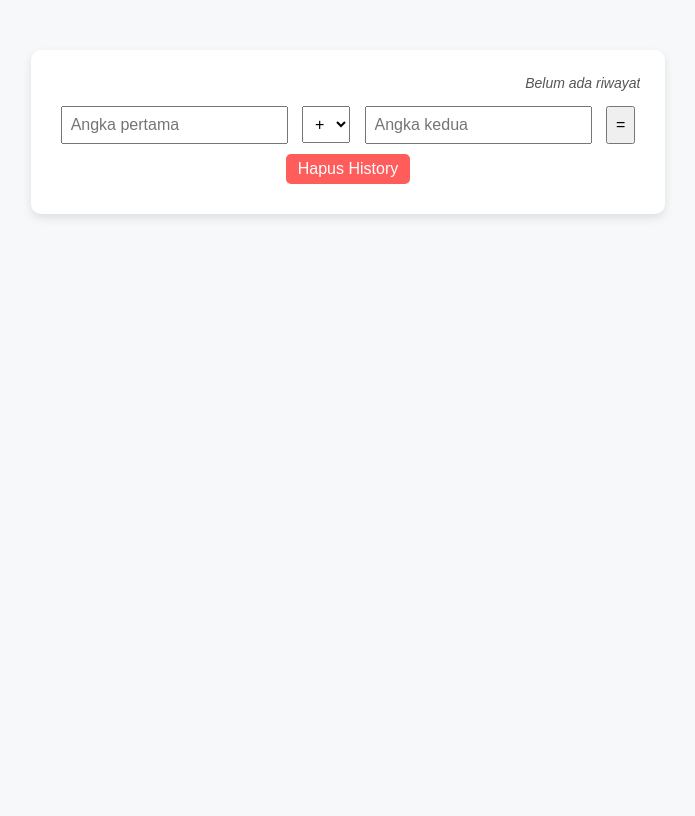
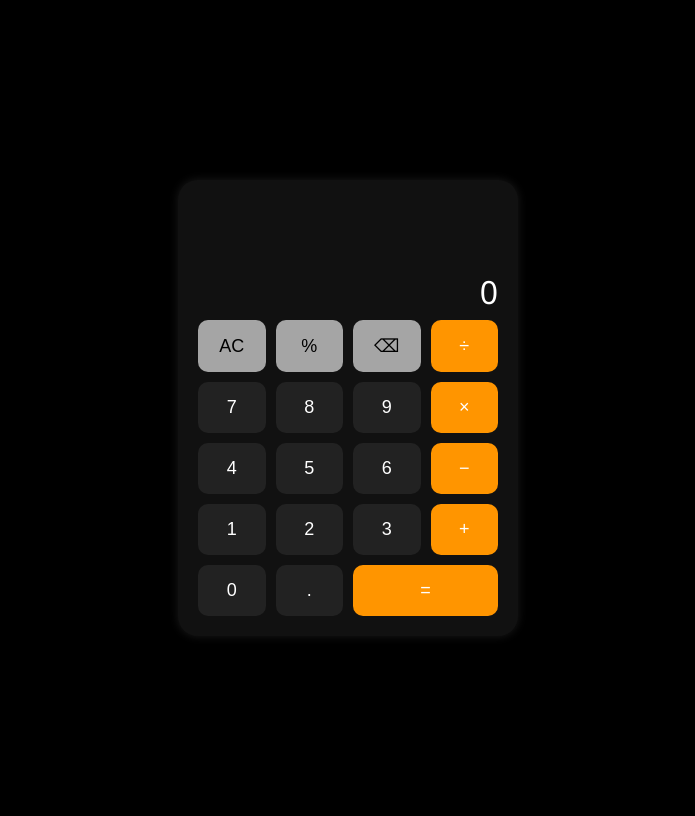
Before and after one commit to kacangBIASA/flask-kalkulator, a Flask app: page / in a window 1280 px wide. Shown: the whole page, without its empty margins (292-987 px from the left). Before the commit the page ends 218 px from the top, so only its background shows below. Run offline with Flask 2, Linux system fonts and the light colour scheme.

Commit message:
update kalkulator

```diff
--- a/app.py
+++ b/app.py
@@ -1,53 +1,35 @@
-from flask import Flask, render_template, request, session
+from flask import Flask, render_template, request, session, jsonify
 from datetime import timedelta
+import math
 
 app = Flask(__name__)
 app.secret_key = "ridho_secret_key"
 app.permanent_session_lifetime = timedelta(minutes=10)
 
-@app.route('/', methods=['GET', 'POST'])
+@app.route('/')
 def index():
     if "history" not in session:
         session["history"] = []
+    return render_template('index.html', history=session["history"])
 
-    result = None
-    error = None
+@app.route('/calculate', methods=['POST'])
+def calculate():
+    expression = request.json.get('expression', '')
+    try:
+        # evaluasi ekspresi dengan aman
+        result = eval(expression, {"__builtins__": None}, {"math": math})
+        calc_str = f"{expression} = {round(result, 3)}"
+        history = session.get("history", [])
+        history.insert(0, calc_str)
+        session["history"] = history
+        return jsonify(success=True, result=result, history=history)
+    except Exception:
+        return jsonify(success=False, error="Ekspresi tidak valid!")
 
-    if request.method == 'POST':
-        try:
-            num1 = float(request.form['num1'])
-            num2 = float(request.form['num2'])
-            operator = request.form['operator']
-
-            if operator == '+':
-                result = num1 + num2
-            elif operator == '-':
-                result = num1 - num2
-            elif operator == '*':
-                result = num1 * num2
-            elif operator == '/':
-                if num2 == 0:
-                    error = "Tidak bisa membagi dengan nol!"
-                else:
-                    result = num1 / num2
-            else:
-                error = "Operator tidak valid!"
-
-            if error is None:
-                # Simpan ke history
-                calc_str = f"{num1} {operator} {num2} = {round(result, 3)}"
-                history = session["history"]
-                history.insert(0, calc_str)  # tampilkan dari yang terbaru
-                session["history"] = history
-        except ValueError:
-            error = "Masukkan angka yang valid!"
-
-    return render_template('index.html', result=result, error=error, history=session["history"])
-
-@app.route('/clear')
+@app.route('/clear', methods=['POST'])
 def clear():
     session.pop("history", None)
-    return render_template('index.html', result=None, error=None, history=[])
+    return jsonify(success=True)
 
 if __name__ == '__main__':
     app.run(host='0.0.0.0', port=5000)
--- a/templates/index.html
+++ b/templates/index.html
@@ -2,89 +2,156 @@
 <html lang="id">
 <head>
     <meta charset="UTF-8">
-    <title>Kalkulator Flask dengan History</title>
+    <title>Kalkulator Flask</title>
     <style>
         body {
-            font-family: Arial, sans-serif;
-            text-align: center;
-            background: #f7f8fa;
-            margin-top: 50px;
+            background-color: #000;
+            color: #fff;
+            font-family: "Segoe UI", sans-serif;
+            display: flex;
+            justify-content: center;
+            align-items: center;
+            height: 100vh;
         }
-        .container {
-            display: inline-block;
-            background: white;
-            padding: 25px;
-            border-radius: 10px;
-            box-shadow: 0 4px 10px rgba(0,0,0,0.1);
+        .calc {
+            background-color: #111;
+            padding: 20px;
+            border-radius: 20px;
+            width: 300px;
+            box-shadow: 0 0 10px rgba(255,255,255,0.1);
         }
         .history {
             text-align: right;
+            color: #aaa;
             font-size: 14px;
-            color: #555;
+            min-height: 60px;
             margin-bottom: 10px;
-            max-height: 100px;
             overflow-y: auto;
         }
-        .result {
-            font-weight: bold;
-            color: #0078D7;
-            margin-top: 10px;
+        .display {
+            text-align: right;
+            font-size: 32px;
+            margin-bottom: 10px;
+            color: white;
+            height: 40px;
         }
-        .error {
-            color: red;
+        .buttons {
+            display: grid;
+            grid-template-columns: repeat(4, 1fr);
+            gap: 10px;
         }
-        input, select, button {
-            margin: 5px;
-            padding: 8px;
-            font-size: 16px;
+        button {
+            background-color: #222;
+            color: white;
+            border: none;
+            border-radius: 10px;
+            font-size: 18px;
+            padding: 15px;
+            cursor: pointer;
         }
-        .clear {
-            background-color: #ff5c5c;
-            border: none;
-            color: white;
-            border-radius: 5px;
-            padding: 6px 12px;
+        button:active {
+            background-color: #333;
         }
-        .clear:hover {
-            background-color: #e04c4c;
+        .orange {
+            background-color: #ff9500;
+        }
+        .orange:active {
+            background-color: #e58c00;
+        }
+        .gray {
+            background-color: #a5a5a5;
+            color: black;
         }
     </style>
 </head>
 <body>
-    <div class="container">
-        <div class="history">
-            {% if history %}
-                {% for item in history %}
-                    <div>{{ item }}</div>
-                {% endfor %}
-            {% else %}
-                <div><i>Belum ada riwayat</i></div>
-            {% endif %}
+    <div class="calc">
+        <div class="history" id="history">
+            {% for h in history %}
+                <div>{{ h }}</div>
+            {% endfor %}
         </div>
+        <div class="display" id="display">0</div>
+        <div class="buttons">
+            <button class="gray" onclick="clearDisplay()">AC</button>
+            <button class="gray" onclick="appendOperator('%')">%</button>
+            <button class="gray" onclick="backspace()">⌫</button>
+            <button class="orange" onclick="appendOperator('/')">÷</button>
 
-        <form method="POST">
-            <input type="text" name="num1" placeholder="Angka pertama" required>
-            <select name="operator">
-                <option value="+">+</option>
-                <option value="-">−</option>
-                <option value="*">×</option>
-                <option value="/">÷</option>
-            </select>
-            <input type="text" name="num2" placeholder="Angka kedua" required>
-            <button type="submit">=</button>
-        </form>
+            <button onclick="appendNumber('7')">7</button>
+            <button onclick="appendNumber('8')">8</button>
+            <button onclick="appendNumber('9')">9</button>
+            <button class="orange" onclick="appendOperator('*')">×</button>
 
-        {% if result is not none %}
-            <p class="result">Hasil: {{ result }}</p>
-        {% endif %}
+            <button onclick="appendNumber('4')">4</button>
+            <button onclick="appendNumber('5')">5</button>
+            <button onclick="appendNumber('6')">6</button>
+            <button class="orange" onclick="appendOperator('-')">−</button>
 
-        {% if error %}
-            <p class="error">{{ error }}</p>
-        {% endif %}
+            <button onclick="appendNumber('1')">1</button>
+            <button onclick="appendNumber('2')">2</button>
+            <button onclick="appendNumber('3')">3</button>
+            <button class="orange" onclick="appendOperator('+')">+</button>
 
-        <form action="/clear">
-            <button class="clear">Hapus History</button>
-        </form>
+            <button onclick="appendNumber('0')">0</button>
+            <button onclick="appendNumber('.')">.</button>
+            <button style="grid-column: span 2;" class="orange" onclick="calculate()">=</button>
+        </div>
     </div>
+
+    <script>
+        let display = document.getElementById("display");
+        let historyBox = document.getElementById("history");
+        let currentInput = "";
+
+        function appendNumber(num) {
+            if (display.innerText === "0") display.innerText = "";
+            display.innerText += num;
+            currentInput = display.innerText;
+        }
+
+        function appendOperator(op) {
+            display.innerText += op;
+            currentInput = display.innerText;
+        }
+
+        function clearDisplay() {
+            display.innerText = "0";
+            currentInput = "";
+            fetch("/clear", {method: "POST"});
+            historyBox.innerHTML = "";
+        }
+
+        function backspace() {
+            display.innerText = display.innerText.slice(0, -1);
+            if (display.innerText === "") display.innerText = "0";
+            currentInput = display.innerText;
+        }
+
+        async function calculate() {
+            const response = await fetch("/calculate", {
+                method: "POST",
+                headers: {"Content-Type": "application/json"},
+                body: JSON.stringify({expression: currentInput})
+            });
+            const data = await response.json();
+
+            if (data.success) {
+                display.innerText = data.result;
+                updateHistory(data.history);
+            } else {
+                display.innerText = "Error";
+            }
+        }
+
+        function updateHistory(history) {
+            historyBox.innerHTML = "";
+            history.forEach(item => {
+                const div = document.createElement("div");
+                div.innerText = item;
+                historyBox.appendChild(div);
+            });
+        }
+    </script>
 </body>
 </html>
```
